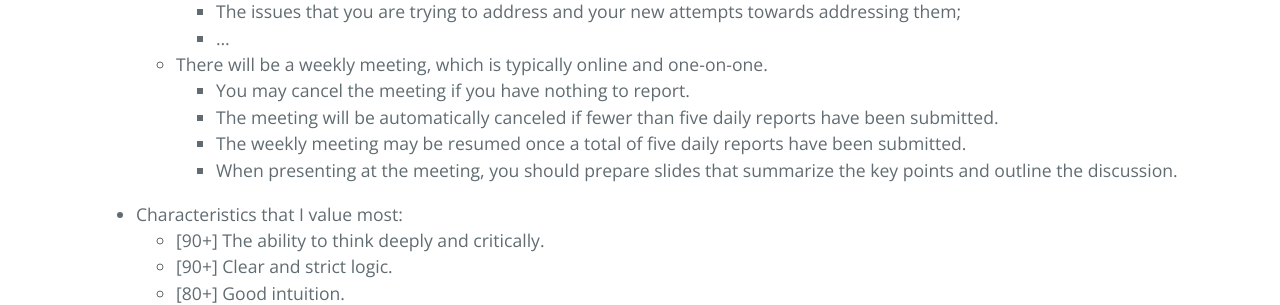
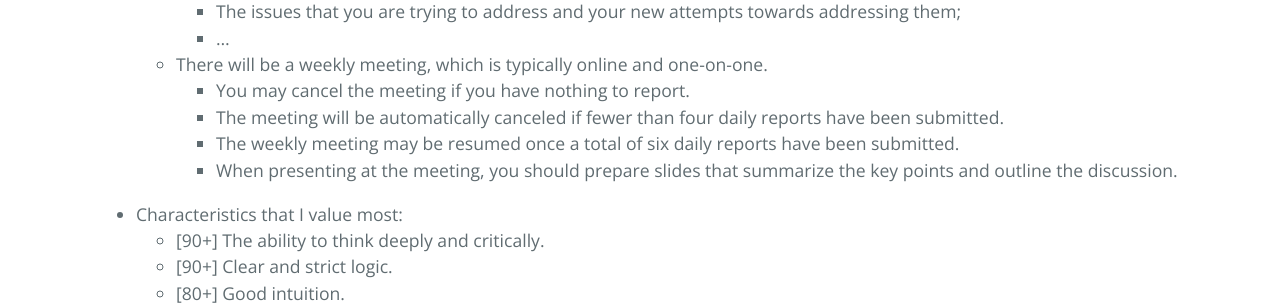
Before and after one commit to ZhimingZhou/zhimingzhou.github.io, a Jekyll site: the page built from _posts/2020-12-09-Prospective-Students.md, in a window 1280 px wide and 900 px high, scrolled down 2087 px. Shown: the part 155-460 px from the top of the window. Built offline with Jekyll 4.4.1, drawn with Linux system fonts in a browser that asks for light colours.

Commit message:
Update 2020-12-09-Prospective-Students.md

```diff
--- a/_posts/2020-12-09-Prospective-Students.md
+++ b/_posts/2020-12-09-Prospective-Students.md
@@ -88,8 +88,8 @@ I’m looking for TALENTED students with GENUINE enthusiasm for FUNDAMENTAL rese
 		- ...
 	- There will be a weekly meeting, which is typically online and one-on-one.
 		- You may cancel the meeting if you have nothing to report.
-		- The meeting will be automatically canceled if fewer than five daily reports have been submitted.
-		- The weekly meeting may be resumed once a total of five daily reports have been submitted.
+		- The meeting will be automatically canceled if fewer than four daily reports have been submitted.
+		- The weekly meeting may be resumed once a total of six daily reports have been submitted.
 		- When presenting at the meeting, you should prepare slides that summarize the key points and outline the discussion.
 
 <!--  -->
```
